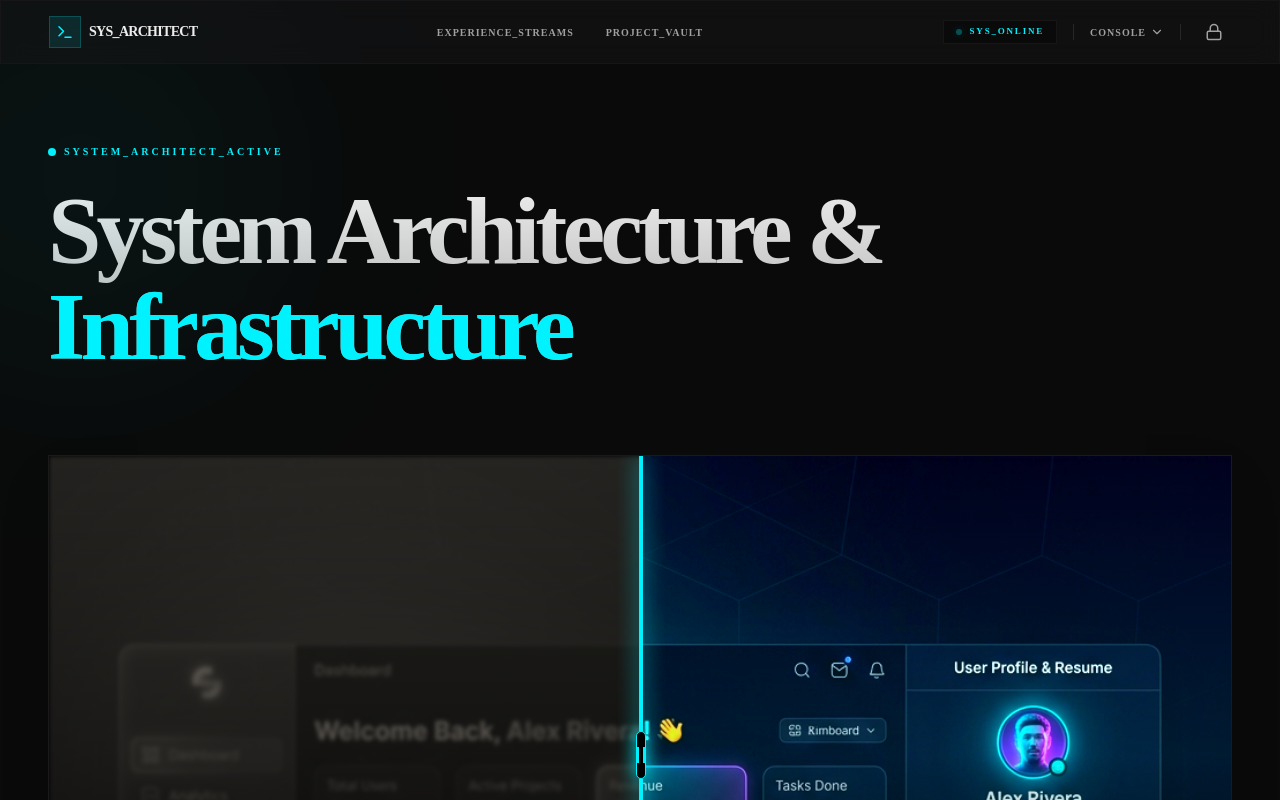
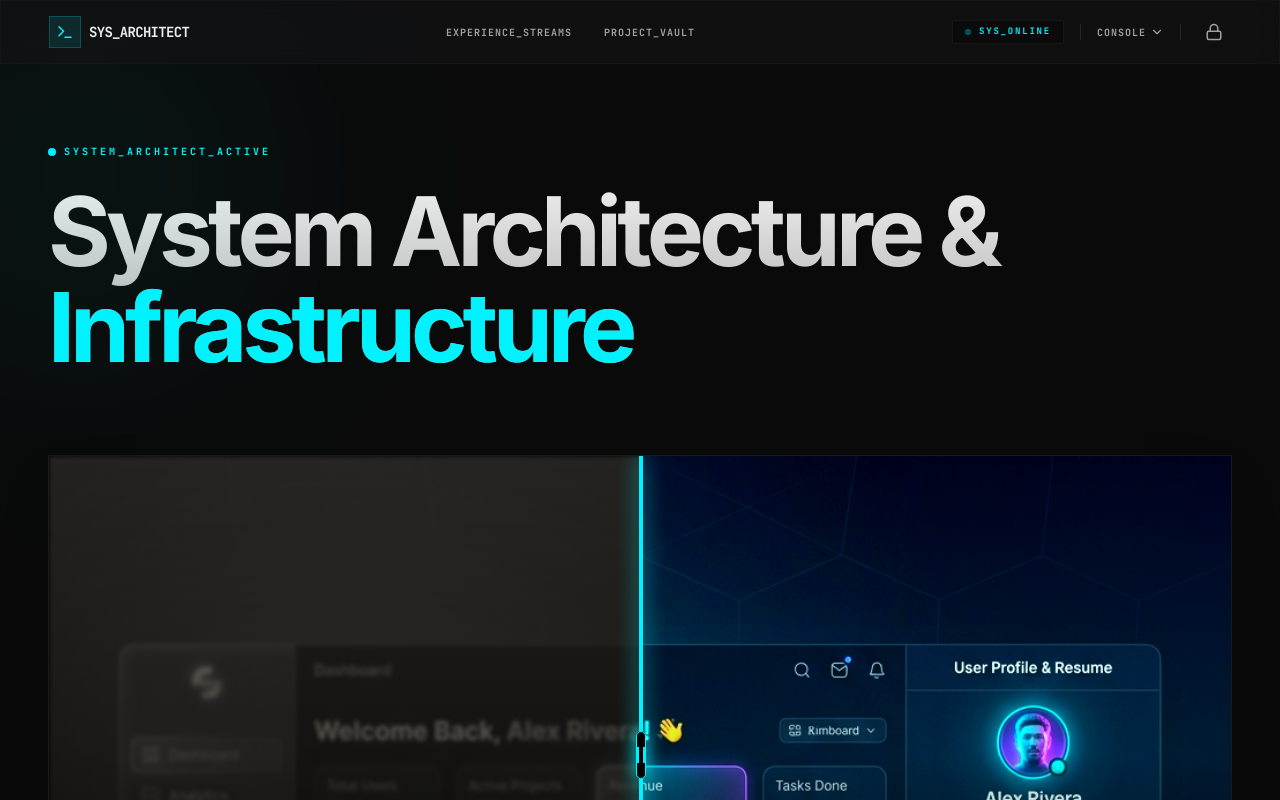
Before and after one commit to arwan-d3v/modern-arwan, a Next.js app: page / in a window 1280 px wide. Shown: the top 800 px of the page. Built offline with nearby package versions, Linux system fonts and the light colour scheme; no server answers; the database is empty.

Commit message:
style: restore modern fonts via css import to bypass build network issues

```diff
--- a/src/app/globals.css
+++ b/src/app/globals.css
@@ -1,3 +1,5 @@
+@import url('https://fonts.googleapis.com/css2?family=Inter:wght@300;400;500;600;700;800&family=JetBrains+Mono:wght@400;700&display=swap');
+
 @tailwind base;
 @tailwind components;
 @tailwind utilities;
--- a/tailwind.config.ts
+++ b/tailwind.config.ts
@@ -22,8 +22,8 @@
         },
       },
       fontFamily: {
-        sans: ["var(--font-inter)", "sans-serif"],
-        mono: ["var(--font-jetbrains-mono)", "monospace"],
+        sans: ["Inter", "sans-serif"],
+        mono: ["JetBrains Mono", "monospace"],
       },
       borderRadius: {
         none: "0",
```
